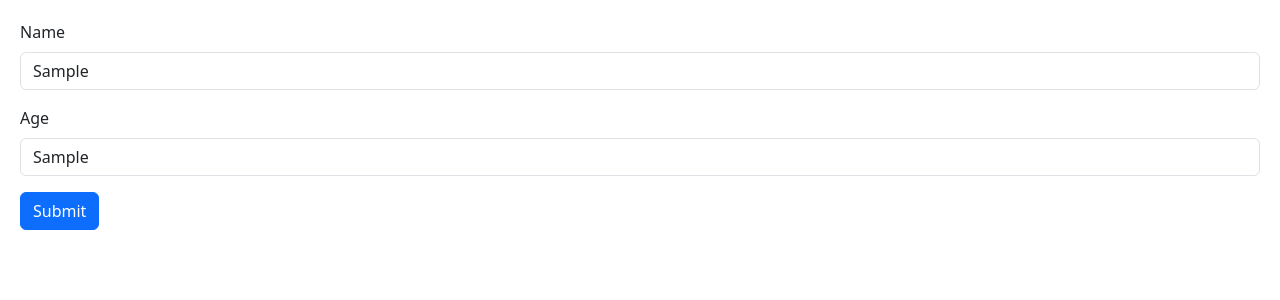
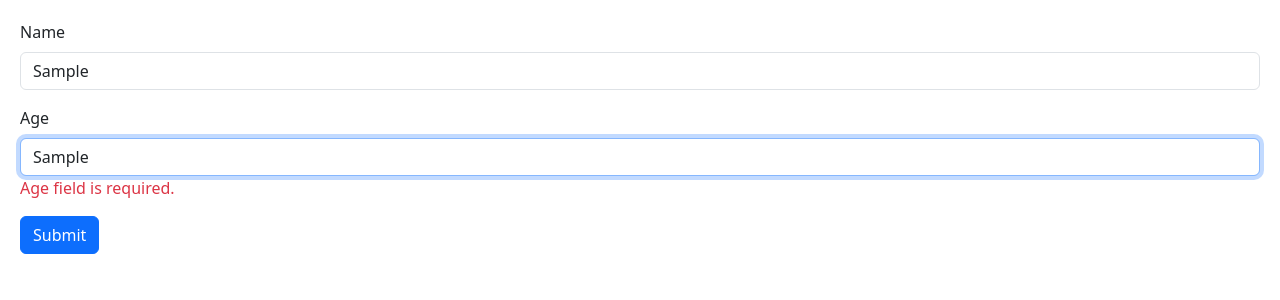
Before and after one commit to Tmicrd/React18, a React (Vite) app: page / in a window 1280 px wide. Both pictures are taken after typing "Sample", "Sample" into the empty fields and a click on the button "Submit". Shown: the top 300 px of the page. Built offline with nearby package versions, Linux system fonts and the light colour scheme.

Commit message:
using Zod for validation

```diff
--- a/package.json
+++ b/package.json
@@ -10,6 +10,7 @@
     "preview": "vite preview"
   },
   "dependencies": {
+    "@hookform/resolvers": "^3.9.0",
     "@types/styled-components": "^5.1.34",
     "bootstrap": "^5.3.3",
     "immer": "^10.1.1",
@@ -17,7 +18,8 @@
     "react-dom": "^18.3.1",
     "react-hook-form": "^7.52.1",
     "react-icons": "^5.2.1",
-    "styled-components": "^6.1.12"
+    "styled-components": "^6.1.12",
+    "zod": "^3.23.8"
   },
   "devDependencies": {
     "@types/react": "^18.3.3",
--- a/src/Form.tsx
+++ b/src/Form.tsx
@@ -1,16 +1,23 @@
 import { FieldValues, useForm } from "react-hook-form";
+import { zodResolver } from "@hookform/resolvers/zod";
+import { z } from "zod";
 
-interface FormData {
-  name: string;
-  age: number;
-}
+const schema = z.object({
+  name: z.string().min(3),
+  age: z
+    .number({ invalid_type_error: "Age field is required." })
+    .int({ message: "Age must be int." })
+    .positive({ message: "Age must be positive." }),
+});
+
+type FormData = z.infer<typeof schema>;
 
 const Form = () => {
   const {
     register,
     handleSubmit,
     formState: { errors },
-  } = useForm<FormData>();
+  } = useForm<FormData>({ resolver: zodResolver(schema) });
   const onSubmit = (data: FieldValues) => console.log(data);
 
   return (
@@ -23,14 +30,9 @@
           id="name"
           type="text"
           className="form-control"
-          {...register("name", { required: true, minLength: 3 })}
+          {...register("name")}
         />
-        {errors.name?.type === "required" && (
-          <p className="text-danger">Name is required.</p>
-        )}
-        {errors.name?.type === "minLength" && (
-          <p className="text-danger">The name must be at least 3 characters.</p>
-        )}
+        {errors.name && <p className="text-danger">{errors.name.message}</p>}
       </div>
       <div className="mb-3">
         <label htmlFor="age" className="form-label">
@@ -40,11 +42,9 @@
           id="age"
           type="text"
           className="form-control"
-          {...register("age", { required: true })}
+          {...register("age", { valueAsNumber: true })}
         />
-        {errors.name?.type === "required" && (
-          <p className="text-danger">Age is required.</p>
-        )}
+        {errors.age && <p className="text-danger">{errors.age.message}</p>}
       </div>
       <button type="submit" className="btn btn-primary">
         Submit
```
Also changed, not shown: 1 other file (tests, documents, lock files or other folders).
